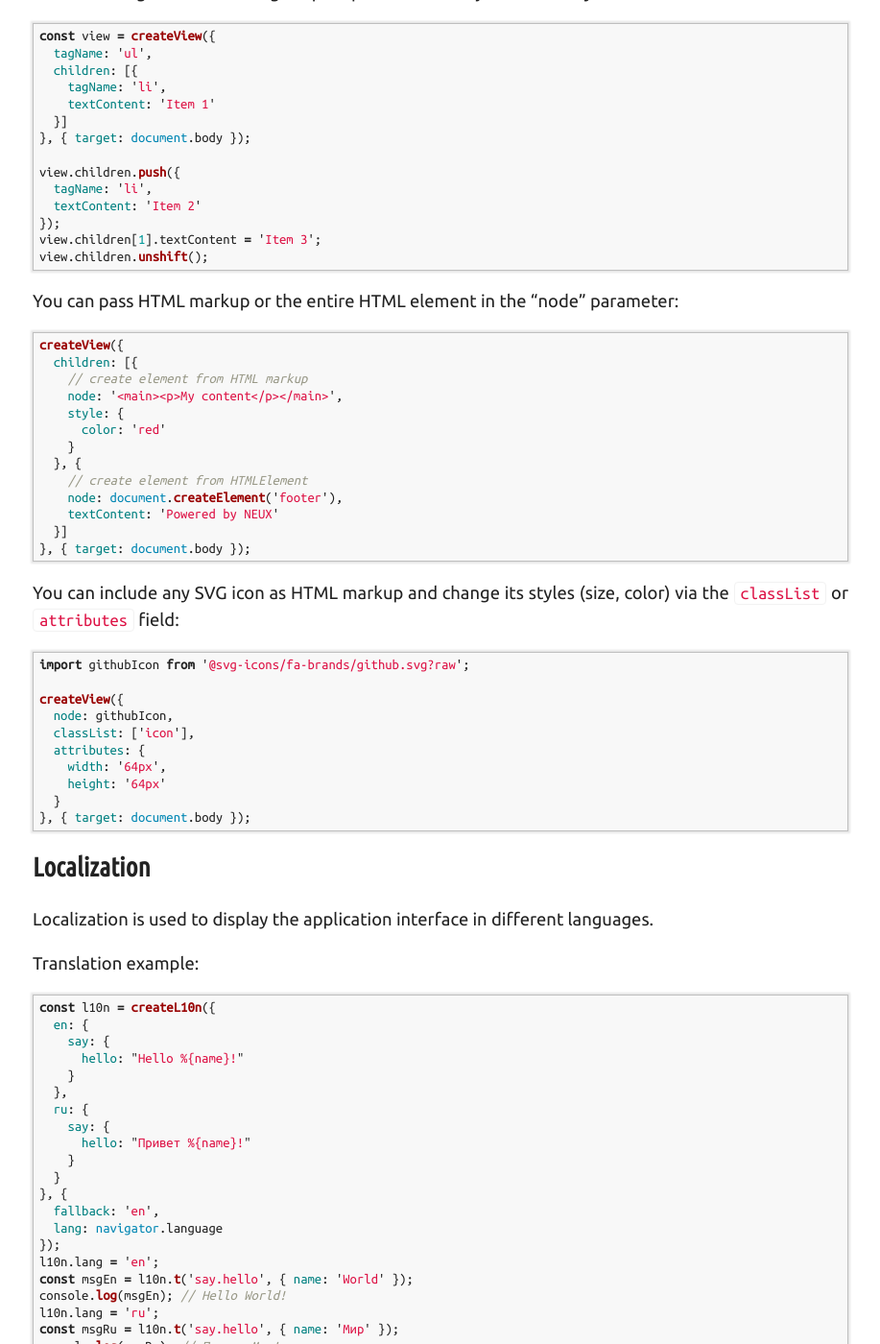
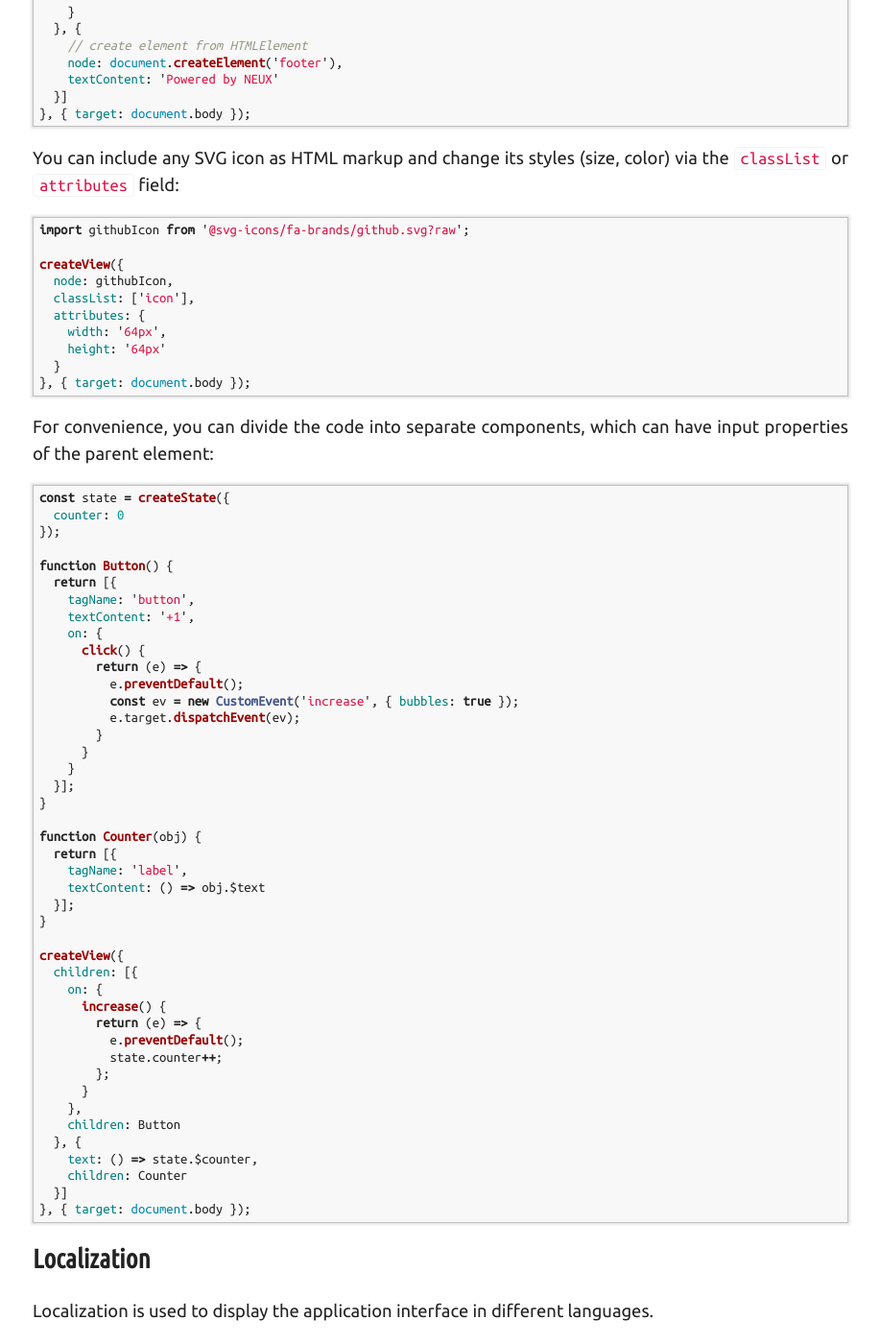
Before and after one commit to meefik/meefik.github.io, a Jekyll site: the page built from pages/neux/index.md, in a window 1280 px wide and 1400 px high, scrolled down 5706 px. Shown: the whole window at 96% size, without its empty margins (181-1098 px from the left). Built offline with Jekyll 4.4.1, drawn with Linux system fonts in a browser that asks for light colours.

Commit message:
Update NEUX page

````diff
--- a/pages/neux/index.md
+++ b/pages/neux/index.md
@@ -269,7 +267,7 @@
   textContent: 'Item 2'
 });
 view.children[1].textContent = 'Item 3';
-view.children.unshift();
+view.children.shift();
 ```
 
 You can pass HTML markup or the entire HTML element in the "node" parameter:
@@ -302,6 +300,54 @@
     width: '64px',
     height: '64px'
   }
+}, { target: document.body });
+```
+
+For convenience, you can divide the code into separate components, which can have input properties of the parent element:
+
+```js
+const state = createState({
+  counter: 0
+});
+
+function Button() {
+  return [{
+    tagName: 'button',
+    textContent: '+1',
+    on: {
+      click() {
+        return (e) => {
+          e.preventDefault();
+          const ev = new CustomEvent('increase', { bubbles: true });
+          e.target.dispatchEvent(ev);
+        }
+      }
+    }
+  }];
+}
+
+function Counter(obj) {
+  return [{
+    tagName: 'label',
+    textContent: () => obj.$text
+  }];
+}
+
+createView({
+  children: [{
+    on: {
+      increase() {
+        return (e) => {
+          e.preventDefault();
+          state.counter++;
+        };
+      }
+    },
+    children: Button
+  }, {
+    text: () => state.$counter,
+    children: Counter
+  }]
 }, { target: document.body });
 ```
 
````
Also changed, not shown: other parts of pages/neux/index.md (+0 -2 lines).
